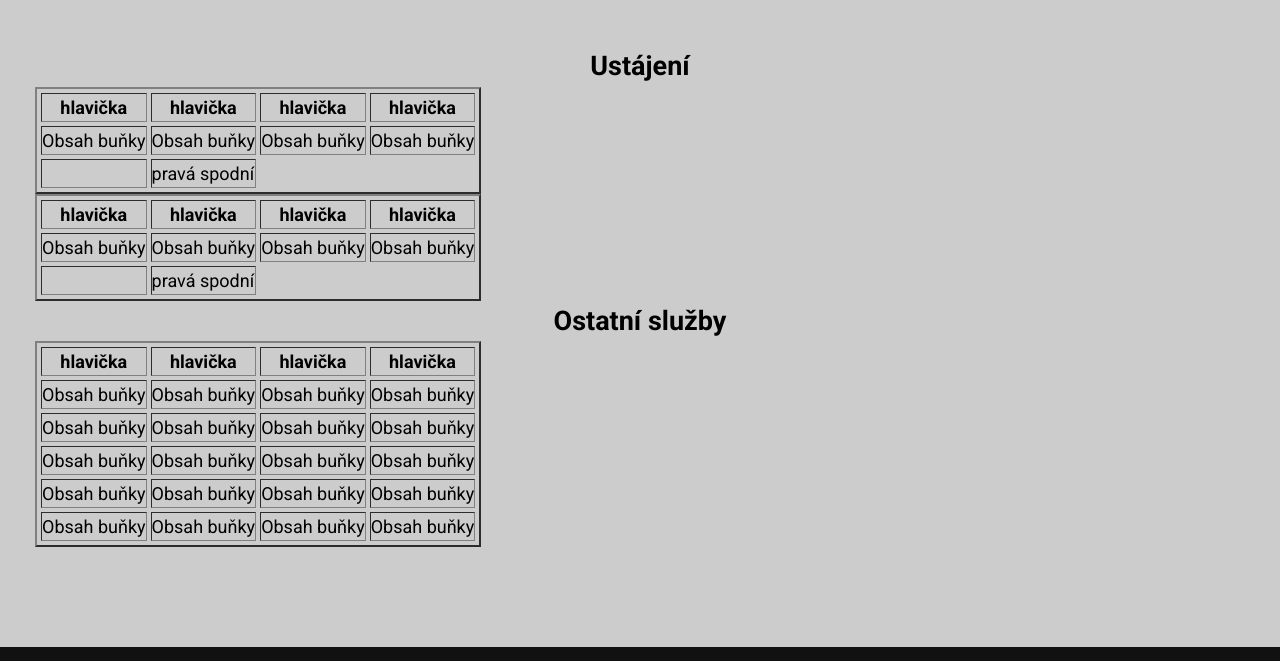
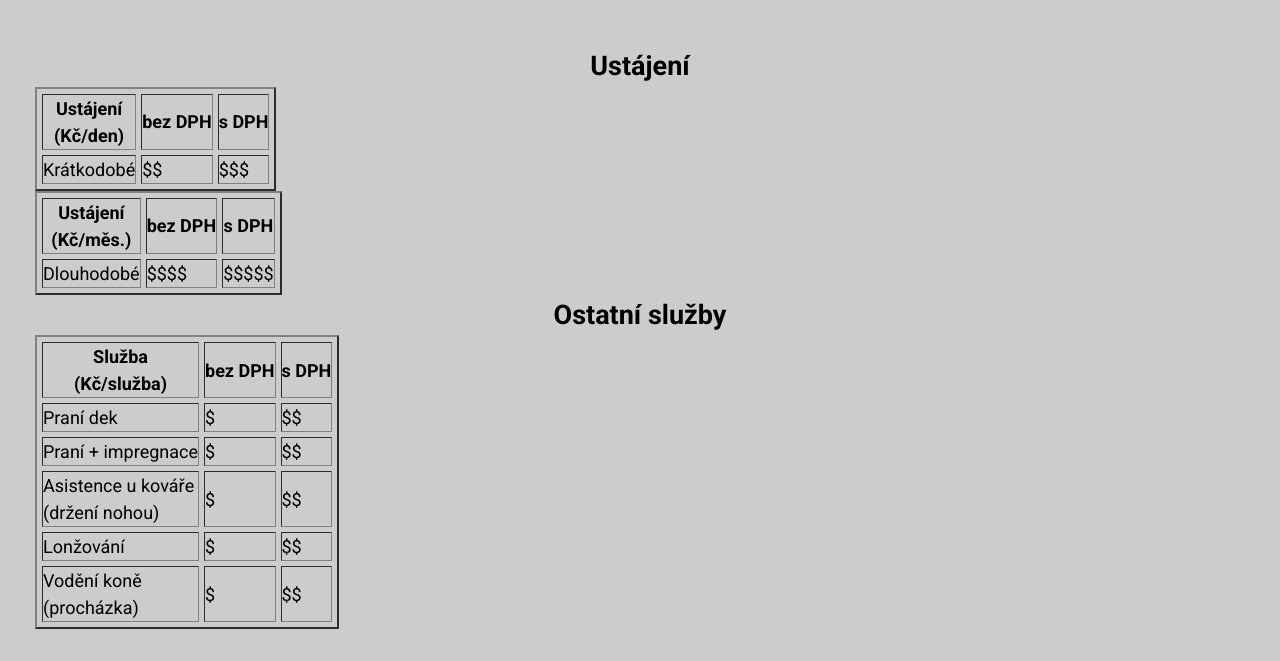
Before and after one commit to LucyNovak85/Zaverecny-projekt, an Eleventy site: page cenik.html in a window 1280 px wide. Shown: the part 876-1537 px from the top of the page. Built offline with nearby package versions, Linux system fonts and the light colour scheme; Eleventy itself is replaced by a stand-in of ours; files that its build step writes are made by us from their sources.

Commit message:
edit tab

```diff
--- a/cenik.html
+++ b/cenik.html
@@ -1,6 +1,6 @@
 ---
 layout: sablona.njk
-title: Staj Lindenhof
+title: Staj Lindenhof-cenik
 ---
 <section class="pricing__container">
     <h1>Ceník služeb</h1>
@@ -17,7 +17,7 @@ title: Staj Lindenhof
         zajištění a kontrola funkčnosti ohrazení, dezinfekce a úklid boxů, el. energie, zavlažování, zabezpečení a kamerový dohled...).</p><br>
     </article>
 
-    <article class="pricing__excl"><strong>Nad rámec ceny ustájení</strong> poskytujeme některé další služby, např. asistenci u kováře (držení nohou), opohybování koně při vaší nepřítomnosti (lonžování( procházka na ruce), praní dek a drobného
+    <article class="pricing__excl"><strong>Nad rámec ceny ustájení</strong> poskytujeme některé další služby, např. asistenci u kováře (držení nohou), opohybování koně při vaší nepřítomnosti (lonžování/procházka na ruce), praní dek a drobného
         jezdeckého vybavení, zajištění krmiv či krmných doplňků.</p><br>
         <p>Máte zájem o nějakou další službu, která zde není uvedena? Dejte nám vědět. V rámci možností a našich kapacit se vám budeme snažit vyjít vstříc.</p>
         <p>Jsme plátci DPH.</p>
@@ -29,26 +29,24 @@ title: Staj Lindenhof
 
     <div class="pricing__table">
         <h2>Ustájení</h2>
-        <table class="pricing__table-lterm" border="2" cellpadding="5" cellspacing="4">
-            <tr> <th>hlavička</th> <th>hlavička</th> <th>hlavička </th> <th>hlavička</th></tr>
-            <tr> <td>Obsah buňky</td> <td>Obsah buňky</td> <td>Obsah buňky</td> <td>Obsah buňky</td></tr>
-            <tr> <td></td> <td>pravá spodní</td> </tr>
+        <table class="pricing__table-sterm" border="2" cellpadding="6" cellspacing="5">
+            <tr> <th>Ustájení<br>(Kč/den)</th> <th>bez DPH</th> <th>s DPH</th></tr>
+            <tr> <td>Krátkodobé</td> <td>$$</td> <td>$$$</td></tr>
         </table>
 
-        <table class="pricing__table-sterm" border="2" cellpadding="5" cellspacing="4">
-            <tr> <th>hlavička</th> <th>hlavička</th> <th>hlavička </th> <th>hlavička</th></tr>
-            <tr> <td>Obsah buňky</td> <td>Obsah buňky</td> <td>Obsah buňky</td> <td>Obsah buňky</td></tr>
-            <tr> <td></td> <td>pravá spodní</td> </tr>
+        <table class="pricing__table-lterm" border="2" cellpadding="6" cellspacing="5">
+            <tr> <th>Ustájení<br>(Kč/měs.)</th> <th>bez DPH</th> <th>s DPH</th> </tr>
+            <tr> <td>Dlouhodobé</td> <td>$$$$</td> <td>$$$$$</td></tr>
         </table>
 
         <h2>Ostatní služby</h2>
-        <table class="pricing__table-services" border="2" cellpadding="5" cellspacing="4">
-            <tr> <th>hlavička</th> <th>hlavička</th> <th>hlavička </th> <th>hlavička</th></tr>
-            <tr> <td>Obsah buňky</td> <td>Obsah buňky</td> <td>Obsah buňky</td> <td>Obsah buňky</td></tr>
-            <tr> <td>Obsah buňky</td> <td>Obsah buňky</td> <td>Obsah buňky</td> <td>Obsah buňky</td></tr>
-            <tr> <td>Obsah buňky</td> <td>Obsah buňky</td> <td>Obsah buňky</td> <td>Obsah buňky</td></tr>
-            <tr> <td>Obsah buňky</td> <td>Obsah buňky</td> <td>Obsah buňky</td> <td>Obsah buňky</td></tr>
-            <tr> <td>Obsah buňky</td> <td>Obsah buňky</td> <td>Obsah buňky</td> <td>Obsah buňky</td></tr>
+        <table class="pricing__table-services" border="2" cellpadding="6" cellspacing="5">
+            <tr> <th>Služba<br>(Kč/služba)</th> <th>bez DPH</th> <th>s DPH</th> </tr>
+            <tr> <td>Praní dek</td> <td>$</td> <td>$$</td> </tr>
+            <tr> <td>Praní + impregnace</td> <td>$</td> <td>$$</td> </tr>
+            <tr> <td>Asistence u kováře<br>(držení nohou)</td> <td>$</td> <td>$$</td> </tr>
+            <tr> <td>Lonžování</td> <td>$</td> <td>$$</td> </tr>
+            <tr> <td>Vodění koně<br>(procházka)</td> <td>$</td> <td>$$</td> </tr>
         </table>
     </div>
 
```
Also changed, not shown: galerie.html (+1 -1 lines), index.html (+1 -1 lines), kontakt.html (+1 -1 lines), sluzby.html (+1 -1 lines).
